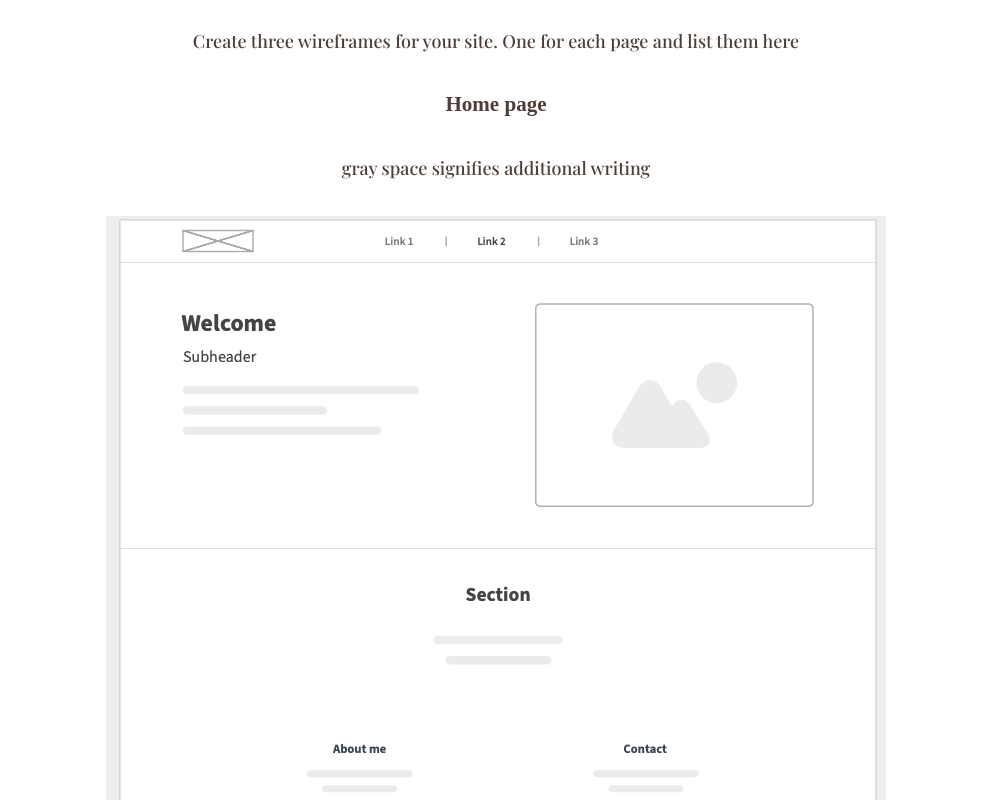
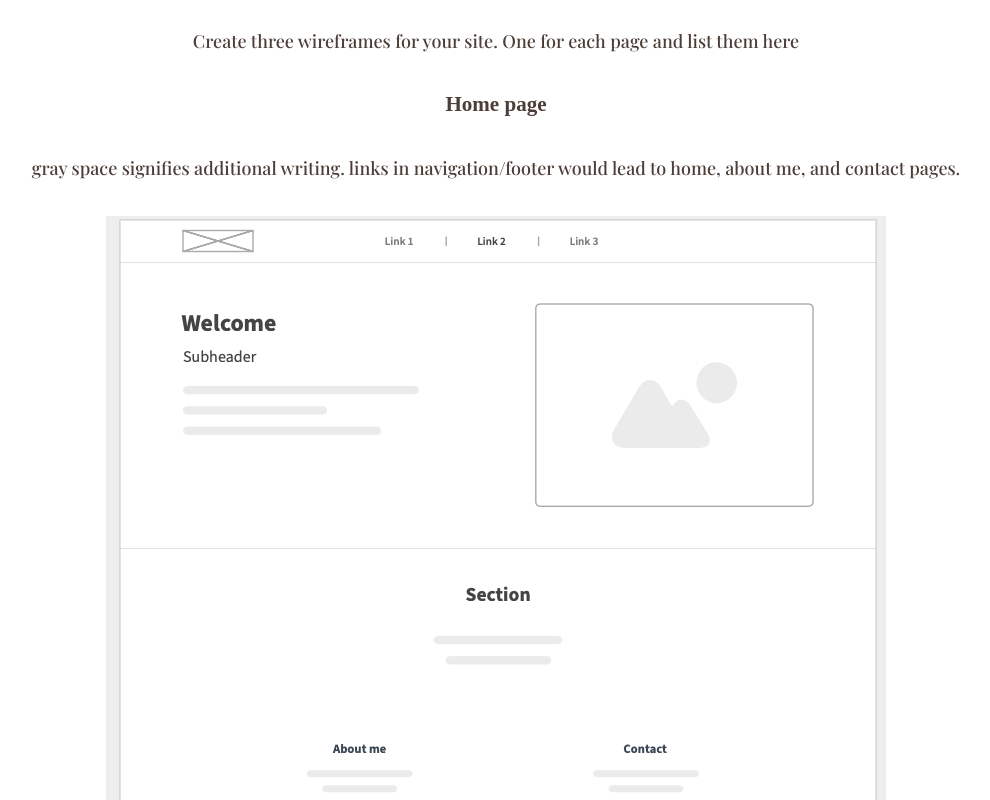
Before and after one commit to kmkryz/WDD-130, a plain HTML site: page KaitlynKPortfolio/site-plan.html in a window 1280 px wide. Shown: the part 8480-9280 px from the top of the page, without its empty margins (144-1134 px from the left). Drawn offline with nearby package versions, Linux system fonts and the light colour scheme.

Commit message:
site plan updated

```diff
--- a/KaitlynKPortfolio/site-plan.html
+++ b/KaitlynKPortfolio/site-plan.html
@@ -225,19 +225,19 @@
 
       <h3>Home page</h3>
       <p>
-        gray space signifies additional writing
+        gray space signifies additional writing. links in navigation/footer would lead to home, about me, and contact pages.
       </p>
       <img src="images/Homepage-frame.png" alt="home page wireframe">
 
       <h3>About me page</h3>
       <p>
-        gray space signifies additional writing
+        gray space signifies additional writing. links in navigation/footer would lead to home, about me, and contact pages.
       </p>
       <img src="images/Aboutme-frame.png" alt="page 2 wireframe">
 
       <h3>Contact me page</h3>
       <p>
-        gray space signifies additional writing
+        gray space signifies additional writing. links in navigation/footer would lead to home, about me, and contact pages.
       </p>
       <img src="images/Contact.frame.png" alt="page 3 wireframe">
     </main>
```
